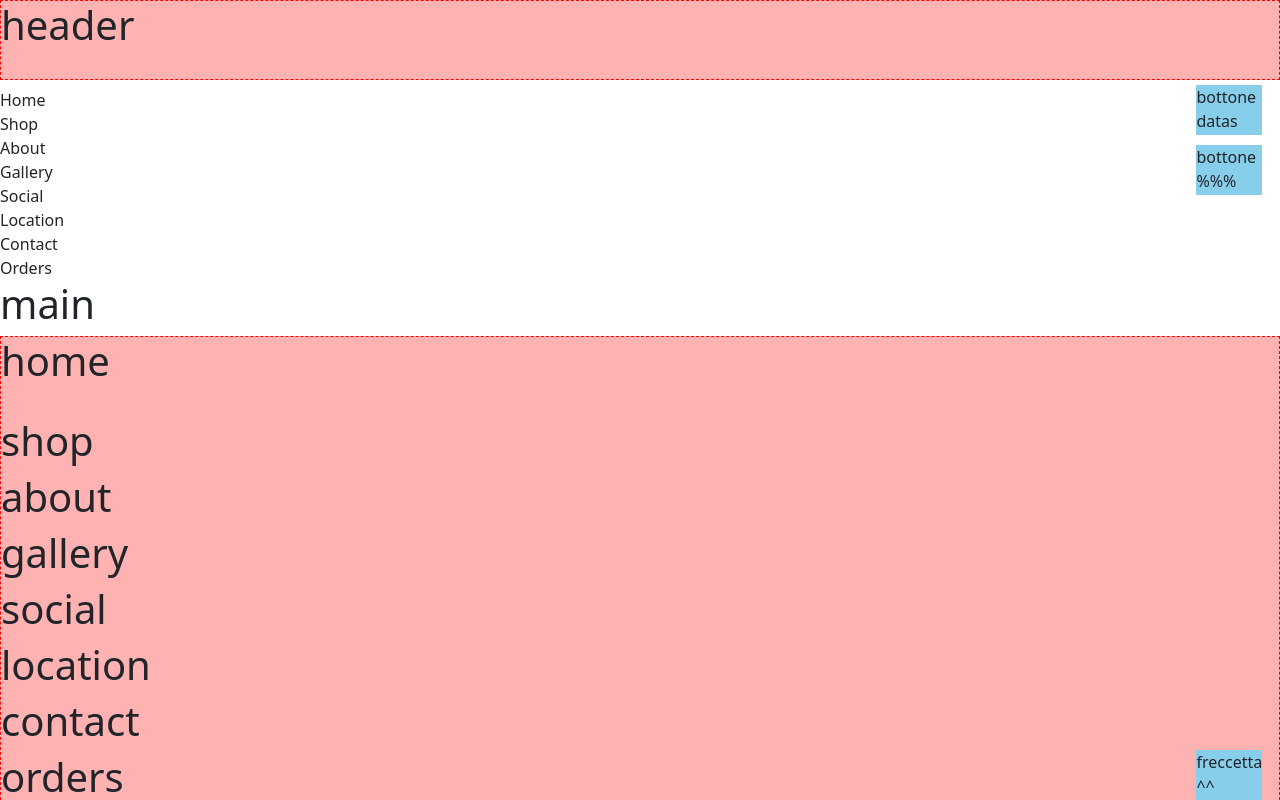
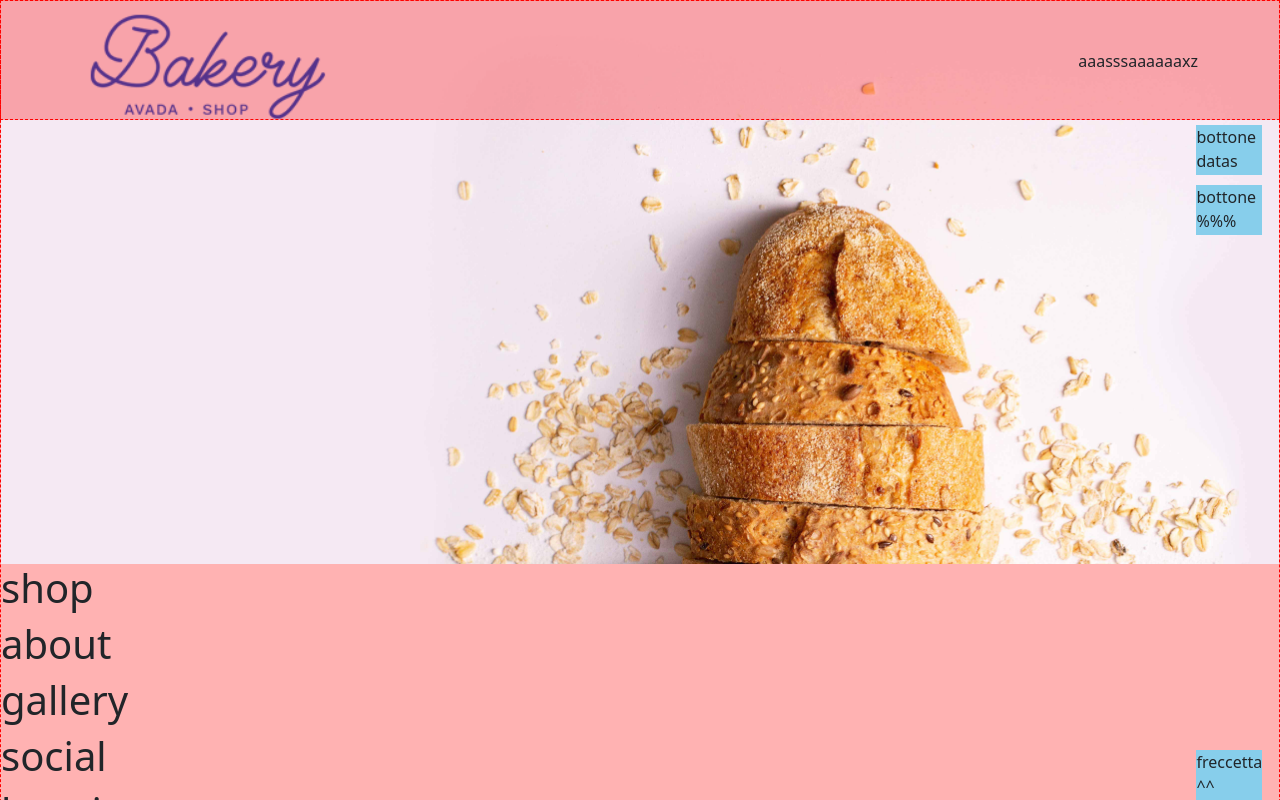
Before and after one commit to CarloCassini/proj-html-vuejs, a Vue app: page / in a window 1280 px wide. Shown: the top 800 px of the page. Built offline with nearby package versions, Linux system fonts and the light colour scheme.

Commit message:
add header places

```diff
--- a/src/App.vue
+++ b/src/App.vue
@@ -34,10 +34,7 @@ export default {
 <template>
   <Floating_button />
   <AppHeader class="header-zone debug" />
-  <div v-for="section in store.siteSections">
-    {{ section }}
-  </div>
-  <AppMain class="debug" />
+  <AppMain />
 
   <AppFooter class="debug" />
 </template>
@@ -47,6 +44,10 @@ export default {
 @use "./style/general.scss" as *;
 
 .header-zone {
-  height: 10vh;
+  height: var(--header-height);
+  position: absolute;
+  left: 0px;
+  right: 0px;
+  top: 0px;
 }
 </style>
--- a/src/components/AppHeader.vue
+++ b/src/components/AppHeader.vue
@@ -24,7 +24,31 @@ export default {
 </script>
 
 <template>
-  <h1>header</h1>
+  <section>
+    <div class="container header-zone">
+      <div>
+        <img src="images/logo/avada-bakery-logo.png" alt="" />
+      </div>
+      <div>aaasss</div>
+      <div>aaaaaaxz</div>
+    </div>
+  </section>
 </template>
 
-<style lang="scss" scoped></style>
+<style lang="scss" scoped>
+.section {
+  display: flex;
+  align-items: center;
+}
+.header-zone {
+  display: flex;
+  align-items: center;
+  img {
+    height: var(--header-height);
+  }
+
+  :first-child {
+    margin-right: auto;
+  }
+}
+</style>
--- a/src/components/AppMain.vue
+++ b/src/components/AppMain.vue
@@ -34,7 +34,6 @@ export default {
 </script>
 
 <template>
-  <h1>main</h1>
   <div class="debug">
     <!-- questo l'ordine di presentazione dei componenti -->
     <home id="home" />
--- a/src/components/main components/home.vue
+++ b/src/components/main components/home.vue
@@ -3,7 +3,9 @@ export default {
   components: {},
 
   data() {
-    return {};
+    return {
+      ciccio: "images/backgrounds/hero-header-bakery.jpg",
+    };
   },
 
   computed: {},
@@ -19,8 +21,11 @@ export default {
 </script>
 
 <template>
-  <h1>home</h1>
   <img :src="ciccio" alt="" />
 </template>
 
-<style lang="scss" scoped></style>
+<style lang="scss" scoped>
+img {
+  width: 100%;
+}
+</style>
--- a/src/style/variables.scss
+++ b/src/style/variables.scss
@@ -1,3 +1,3 @@
 :root {
-  --header-height: 10vh;
+  --header-height: 15vh;
 }
```
